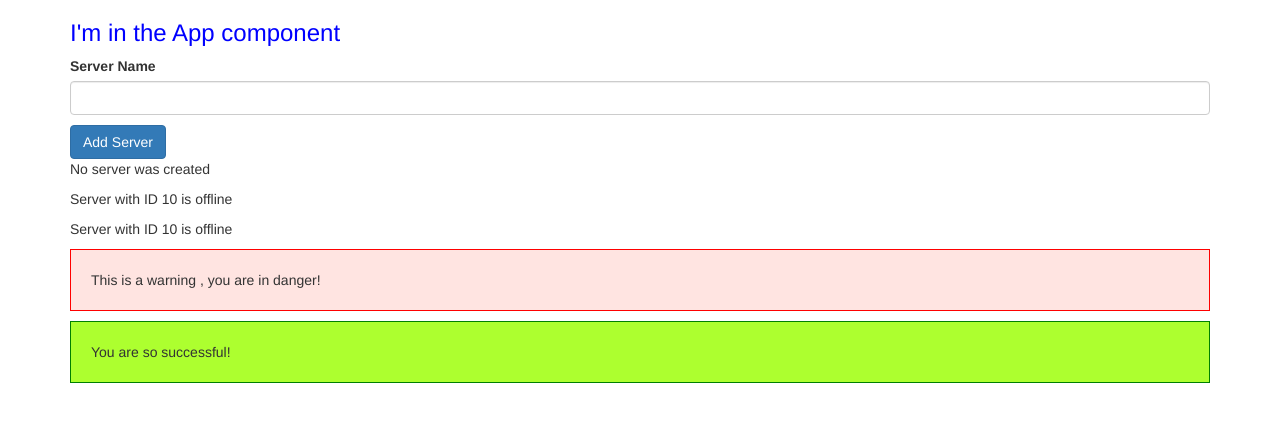
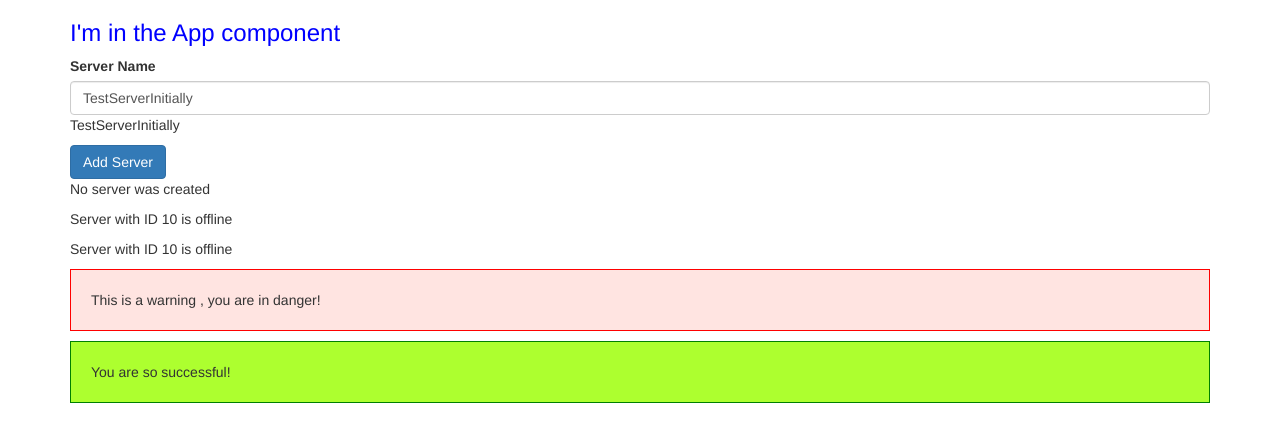
Before and after one commit to ZeroToHero-StepByStep/Angular2, an Angular app: page / in a window 1280 px wide. Shown: the top 442 px of the page. Built offline with nearby package versions, Linux system fonts and the light colour scheme.

Commit message:
29. Two-way databinding

```diff
--- a/src/app/servers/servers.component.html
+++ b/src/app/servers/servers.component.html
@@ -1,8 +1,7 @@
 <label>Server Name</label>
-<input type="text" class="form-control"  (input)="onUpdateServerName($event)">
+<input type="text" class="form-control"  [(ngModel)]="serverName">
 <p>{{serverName}}</p>
 <button class="btn btn-primary" [disabled]="!allowNewServer" (click)="onCreateServer()" >Add Server</button>
 <p>{{serverCreation}}</p>
-
 <app-server></app-server>
 <app-server></app-server>
--- a/src/app/servers/servers.component.ts
+++ b/src/app/servers/servers.component.ts
@@ -11,7 +11,7 @@
 export class ServersComponent implements OnInit {
   allowNewServer = false ;
   serverCreation = 'No server was created' ;
-  serverName = '' ;
+  serverName = 'TestServerInitially' ;
   constructor() {
     setTimeout(() =>{
       this.allowNewServer = true ;
```
